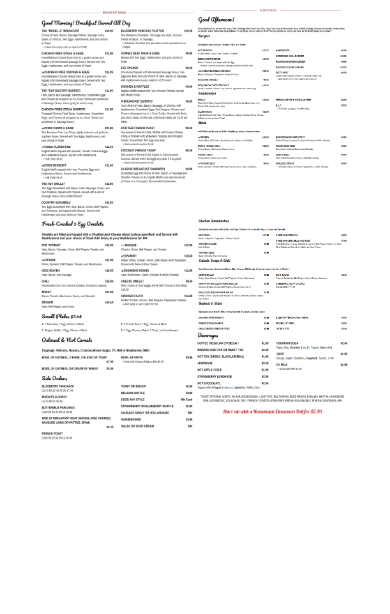
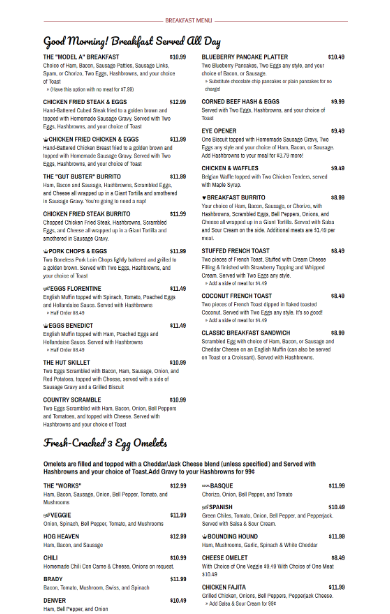
Before and after one commit to Nemo-Nihilque/Nemo-Nihilque.github.io, a plain HTML site: page BootstrapWebsite/index.html in a window 390 px wide. Shown: the part 617-1231 px from the top of the page. Drawn offline with nearby package versions, Linux system fonts and the light colour scheme.

Commit message:
Update Bootstrap Website files via upload
Fixed view for mobile

```diff
--- a/BootstrapWebsite/css/styles.css
+++ b/BootstrapWebsite/css/styles.css
@@ -73,25 +73,11 @@ html[xmlns] .clearfix {
     width: 85%;
 }
 
-#menu{
-    height: 2600px;
-}
-
-#menu1 {
-    float: left;
-}
-#menu2 {
-    float: left;
-}
-#menu3 {
-    clear: left;
-    float: left;
-}
-#menu4 {
-    float: left;
-}
-#menu5 {
-    float: left;
+#menuBreakfast, #menuLunch{
+    width: 50%;
+    margin: 0;
+    padding: 0;
+    float:left
 }
 
 main{
@@ -103,7 +89,7 @@ h2{
 }
 
 main img{
-    width: 50%;
+    width: 100%;
 }
 
 footer p{
@@ -113,3 +99,12 @@ footer p{
 footer address{
     margin: 0;
 }
+
+/****************************************
+Mobile view width
+*****************************************/
+@media(max-width: 641px){
+    #menuBreakfast, #menuLunch{
+        width: 100%;
+    }
+}
--- a/BootstrapWebsite/index.html
+++ b/BootstrapWebsite/index.html
@@ -100,11 +100,15 @@
 <main class="container-fluid text-center">
   <section id="menu" class="clearfix">
     <h2 class="lobster">Menu</h2>
-    <img src="images/menu1.png" alt="Chef's hut breakfast menu page 1" id="menu1">
-    <img src="images/menu4.png" alt="Chef's hut lunch menu page 1" id="menu2">
-    <img src="images/menu2.png" alt="Chef's hut breakfast menu page 2" id="menu3">
-    <img src="images/menu5.png" alt="Chef's hut lunch menu page 2" id="menu4">
-    <img src="images/menu3.png" alt="Chef's hut beverage menu" id="menu5">
+    <div id="menuBreakfast">
+      <img src="images/menu1.png" alt="Chef's hut breakfast menu page 1" id="menu1">
+      <img src="images/menu2.png" alt="Chef's hut breakfast menu page 2" id="menu2">
+    </div>
+    <div id="menuLunch">
+      <img src="images/menu4.png" alt="Chef's hut lunch menu page 1" id="menu4">
+      <img src="images/menu5.png" alt="Chef's hut lunch menu page 2" id="menu5">
+      <img src="images/menu3.png" alt="Chef's hut beverage menu" id="menu3">
+    </div>
   </section>
   <section id="map" class="bg-dark text-white">
     <h2 class="lobster">Map</h2>
```
